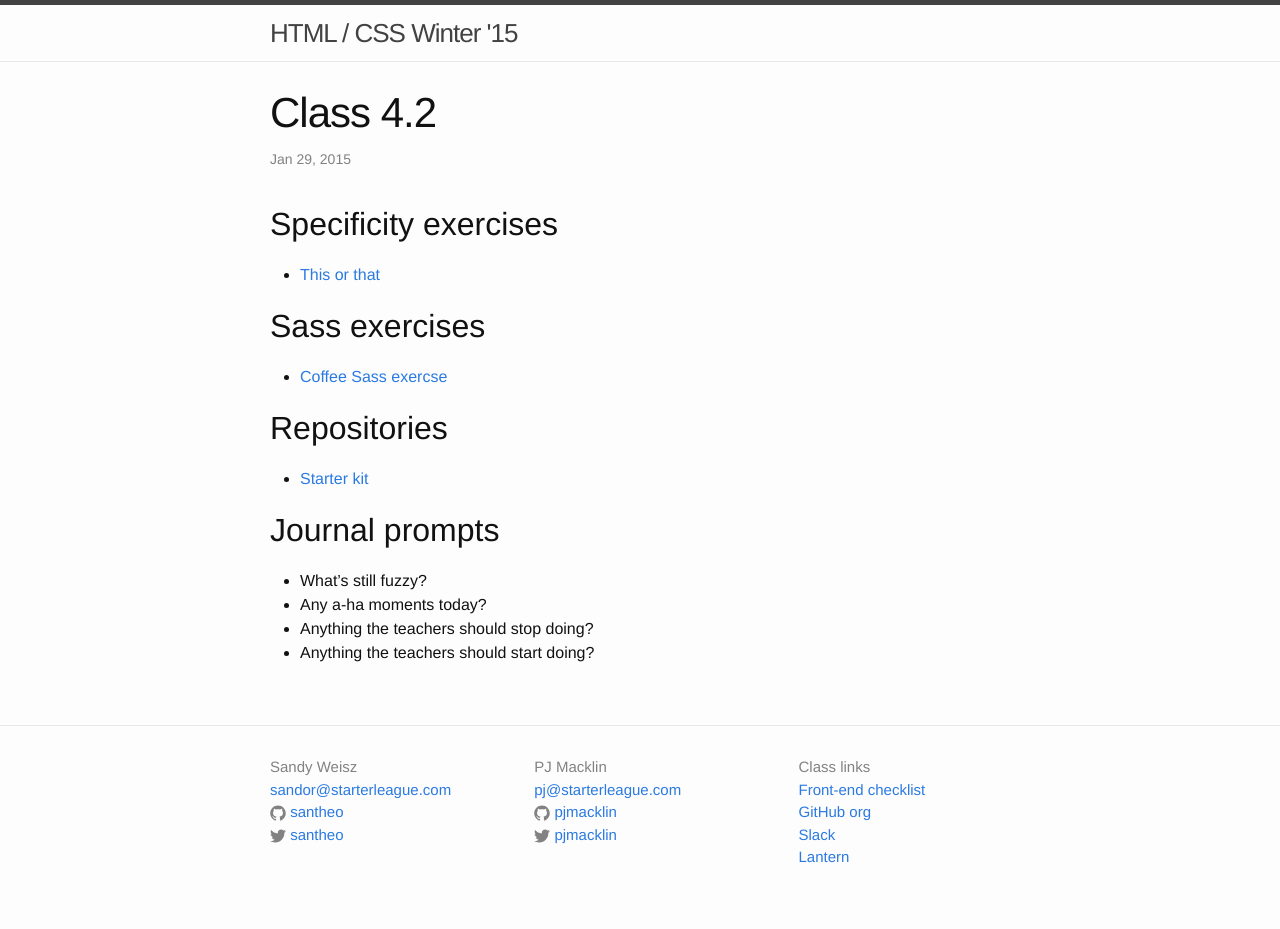
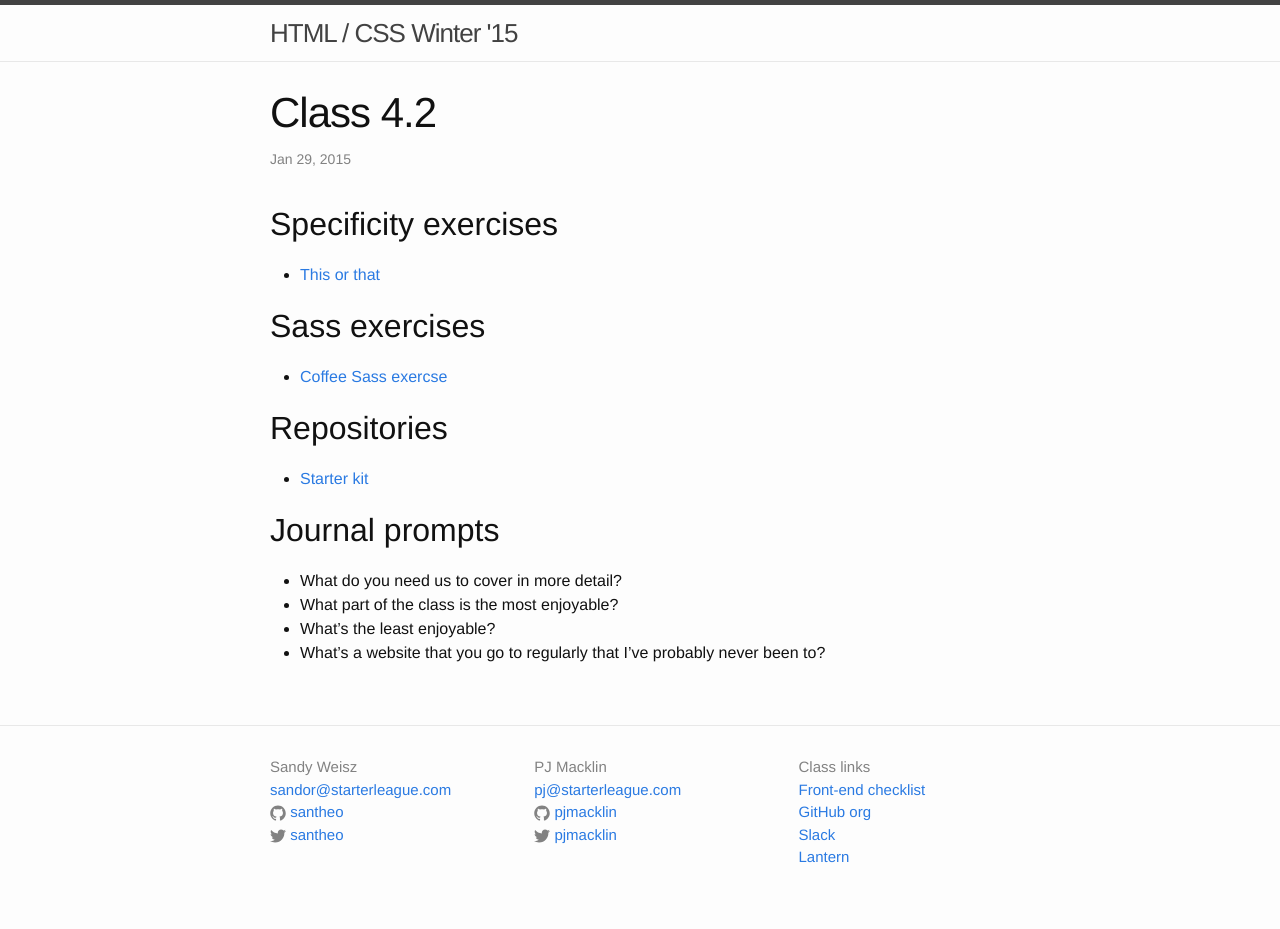
Before and after one commit to tsl-html-css/tsl-html-css.github.io, a Jekyll site: the page built from _posts/2015-01-29-4.2.md, in a window 1280 px wide. Built offline with Jekyll 4.4.1, drawn with Linux system fonts in a browser that asks for light colours.

Commit message:
Prompts.

```diff
--- a/_posts/2015-01-29-4.2.md
+++ b/_posts/2015-01-29-4.2.md
@@ -19,7 +19,7 @@ categories: class
 
 ## Journal prompts
 
-* What's still fuzzy?
-* Any a-ha moments today?
-* Anything the teachers should stop doing?
-* Anything the teachers should start doing?
+* What do you need us to cover in more detail?
+* What part of the class is the most enjoyable?
+* What's the least enjoyable?
+* What's a website that you go to regularly that I've probably never been to?
```
